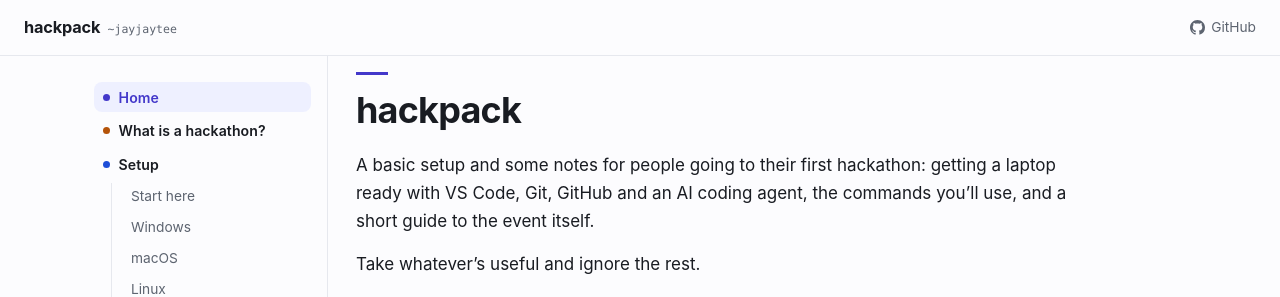
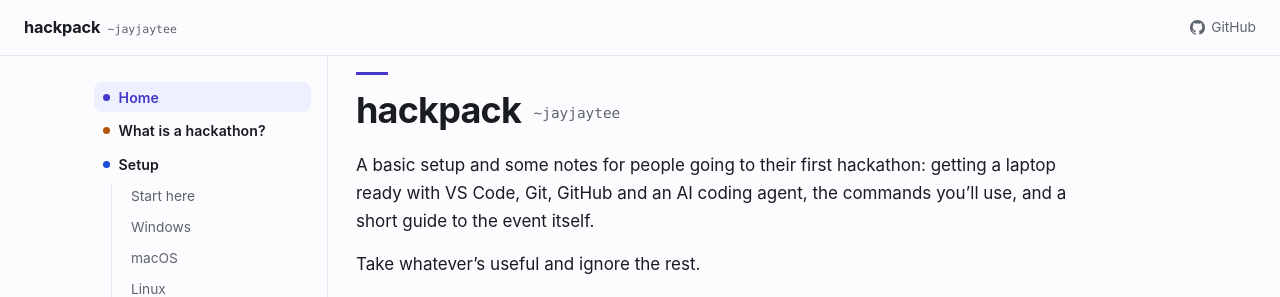
Before and after one commit to Jay-Jay-Tee/hackpack, a Jekyll site: the page built from README.md, in a window 1280 px wide. Shown: the top 297 px of the page. Built offline with Jekyll 4.4.1, drawn with Linux system fonts in a browser that asks for light colours; our own code applies the rules of GitHub Pages for plain Markdown files.

Commit message:
feat(home): put the handle in the page title
The home heading now reads hackpack ~jayjaytee, matching the top bar.

```diff
--- a/README.md
+++ b/README.md
@@ -1,4 +1,4 @@
-# hackpack
+<h1>hackpack <span class="by">~jayjaytee</span></h1>
 
 A basic setup and some notes for people going to their first hackathon: getting a laptop ready with VS Code, Git, GitHub and an AI coding agent, the commands you'll use, and a short guide to the event itself.
 
--- a/assets/style.css
+++ b/assets/style.css
@@ -273,6 +273,18 @@
   letter-spacing: -0.022em;
   font-weight: 700;
   margin: 0.2rem 0 1.2rem;
+}
+
+/* The handle sits with the title on the home page, same as the top bar. */
+main h1 .by {
+  font-family: var(--mono);
+  font-size: 0.4em;
+  font-weight: 500;
+  letter-spacing: 0;
+  color: var(--muted);
+  vertical-align: 0.35em;
+  margin-left: 0.3rem;
+  white-space: nowrap;
 }
 
 main h1::before {
```
